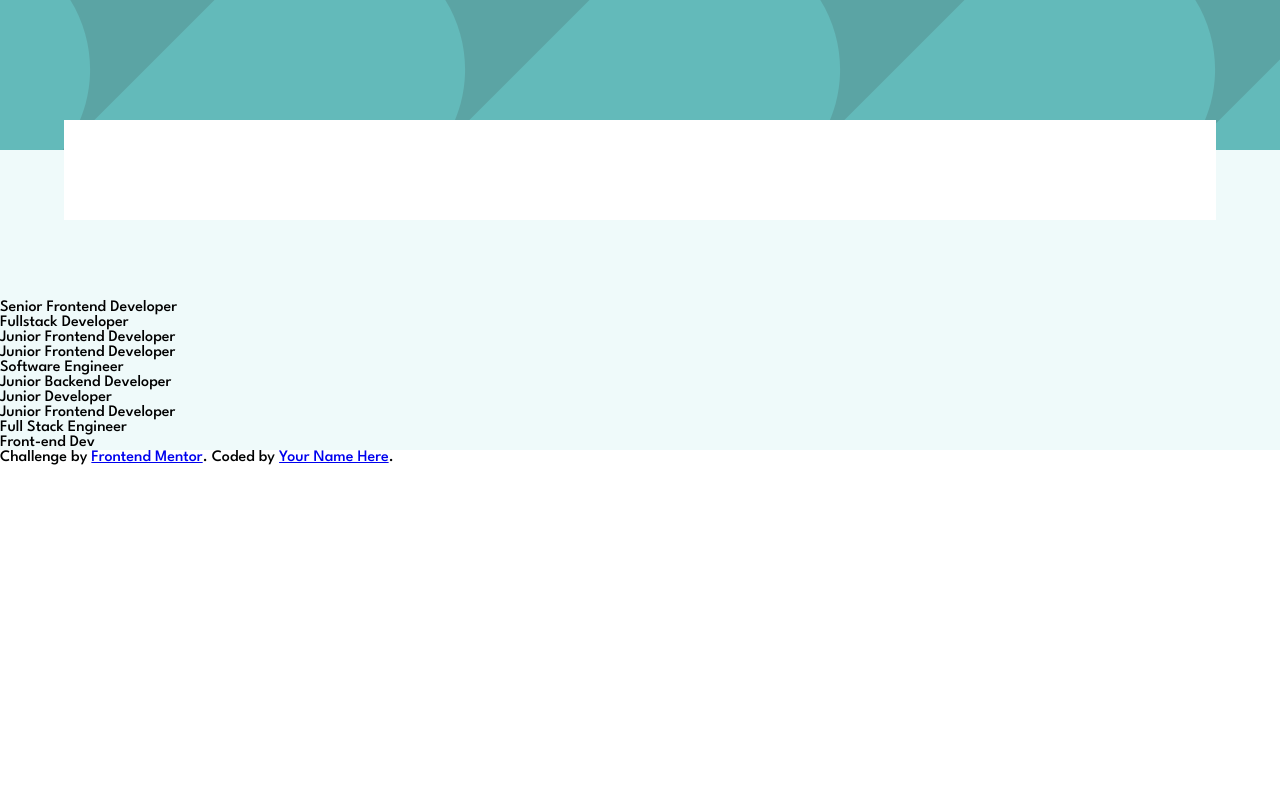
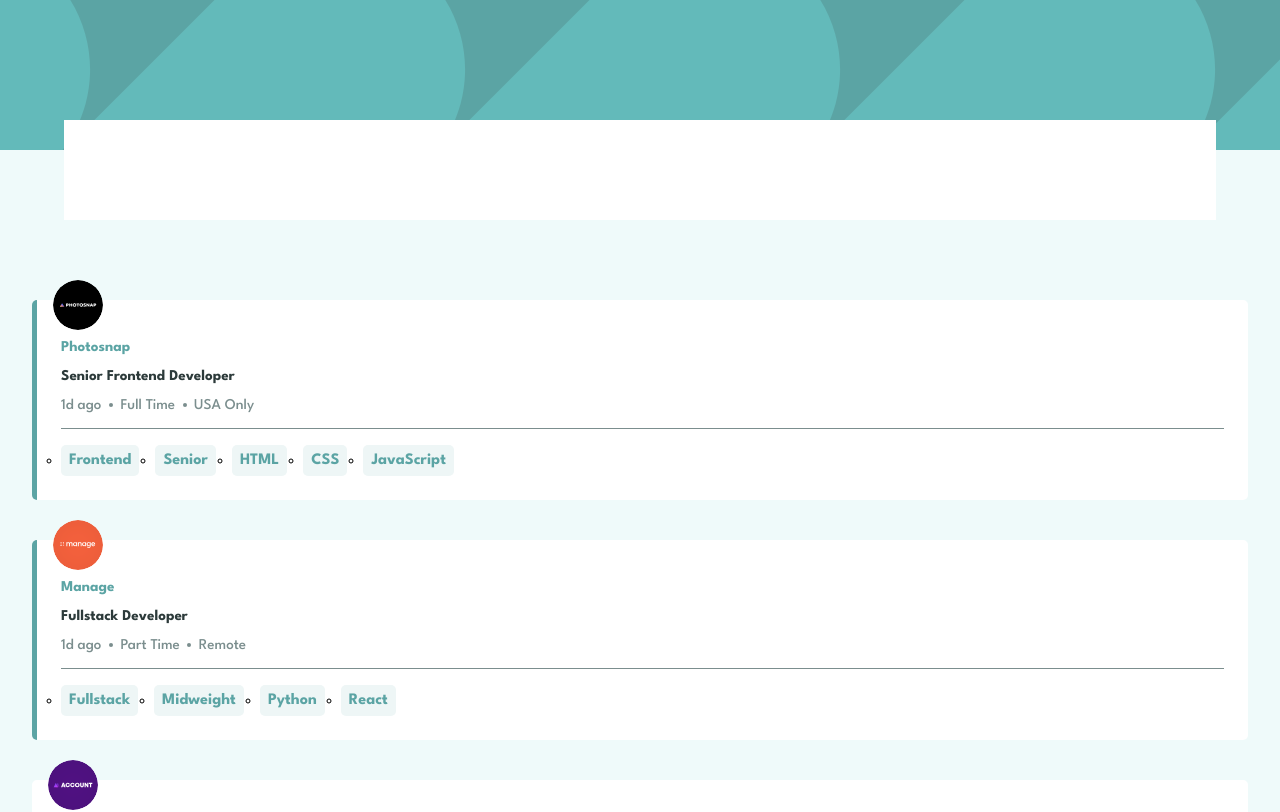
Before and after one commit to joao-lucas-dias/fm-job-listing-filter, a React (Vite) app: page / in a window 1280 px wide. Shown: the top 812 px of the page. Built offline with nearby package versions, Linux system fonts and the light colour scheme.

Commit message:
Add job item styles

```diff
--- a/src/App.module.css
+++ b/src/App.module.css
@@ -7,6 +7,7 @@
 .main {
   position: relative;
   padding-top: 150px;
+  padding-inline: 2em;
   background-color: var(--color-neutral-lighter);
 }
 
--- /dev/null
+++ b/src/components/JobItem/JobItem.module.css
@@ -0,0 +1,66 @@
+.container {
+	position: relative;
+	display: grid;
+	grid-row-gap: 1em;
+
+	padding: 2.5em 1.5em 1.5em 1.5em;
+
+	border-radius: 5px;
+	background-color: white;
+}
+
+.featured {
+	border-left: 5px solid var(--color-primary);
+}
+
+.logo {
+	width: 50px;
+	height: 50px;
+	border-radius: 50%;
+	position: absolute;
+	top: -10%;
+	left: 1em;
+}
+
+.info {
+	display: grid;
+	grid-row-gap: 1em;
+	font-size: 15px;
+}
+
+.company {
+	font-weight: var(--font-weight-bold);
+	color: var(--color-primary);
+}
+
+.position {
+  font-weight: var(--font-weight-bold);
+  color: var(--color-neutral-darker);
+}
+
+.details {
+  display: flex;
+  gap: .5em;
+  align-items: center;
+
+  color: var(--color-neutral-dark);
+}
+
+.dot {
+  content: "";
+  display: inline-block;
+  width: 4px;
+  height: 4px;
+  background-color: var(--color-neutral-dark);
+  border-radius: 50%;
+}
+
+.line {
+  border-top: 1px solid var(--color-neutral-dark);
+}
+
+.tag_list {
+  display: flex;
+  gap: 1em;
+  flex-wrap: wrap;
+}
--- a/src/components/JobItem/JobItem.tsx
+++ b/src/components/JobItem/JobItem.tsx
@@ -1,11 +1,49 @@
 import Job from "../../models/job";
 
+import classes from "./JobItem.module.css";
+import Tag from "./Tag/Tag";
+
 const JobItem: React.FC<{ jobData: Job }> = (props) => {
-  return (
-    <li>
-      <p>{props.jobData.position}</p>
-    </li>
-  )
+	const generateImageName = () => {
+		return props.jobData.company.replace(/\s+/g, "-").toLowerCase();
+	};
+
+	let tagList: string[] = [];
+	tagList.push(props.jobData.role);
+	tagList.push(props.jobData.level);
+	props.jobData.languages.map((language) => tagList.push(language));
+	props.jobData.tools.map((tool) => tagList.push(tool));
+
+	return (
+		<li className={`${classes.container} ${props.jobData.featured && classes.featured}`}>
+			<img
+				src={`../../../src/assets/images/${generateImageName()}.svg`}
+				alt="Company Logo"
+				className={classes.logo}
+			></img>
+			<div className={classes.info}>
+				<p className={classes.header}>
+					<span className={classes.company}>{props.jobData.company}</span>
+					{props.jobData.new && <span className={classes.tag_new}></span>}
+					{props.jobData.featured && <span className={classes.tag_featured}></span>}
+				</p>
+				<p className={classes.position}>{props.jobData.position}</p>
+				<p className={classes.details}>
+					<span>{props.jobData.postedAt}</span>
+					<span className={classes.dot}></span>
+					<span>{props.jobData.contract}</span>
+					<span className={classes.dot}></span>
+					<span>{props.jobData.location}</span>
+				</p>
+			</div>
+			<span className={classes.line}></span>
+			<ul className={classes.tag_list}>
+				{tagList.map((tag) => (
+					<Tag key={tag} label={tag} />
+				))}
+			</ul>
+		</li>
+	);
 };
 
 export default JobItem;
--- /dev/null
+++ b/src/components/JobItem/Tag/Tag.module.css
@@ -0,0 +1,9 @@
+.tag {
+  padding: .5em;
+  border: none;
+  border-radius: 5px;
+  font-size: 1rem;
+  font-weight: var(--font-weight-bold);
+  color: var(--color-primary);
+  background-color: var(--color-neutral-light);
+}
--- /dev/null
+++ b/src/components/JobItem/Tag/Tag.tsx
@@ -0,0 +1,11 @@
+import classes from "./Tag.module.css";
+
+const Tag: React.FC<{ label: string }> = (props) => {
+	return (
+		<li>
+			<button className={classes.tag}>{props.label}</button>
+		</li>
+	);
+};
+
+export default Tag;
--- /dev/null
+++ b/src/components/JobsList/JobsList.module.css
@@ -0,0 +1,4 @@
+.wrapper {
+  display: grid;
+  grid-row-gap: 2.5em;
+}
--- a/src/components/JobsList/JobsList.tsx
+++ b/src/components/JobsList/JobsList.tsx
@@ -2,9 +2,11 @@ import data from "../../../data.json";
 import Job from "../../models/job";
 import JobItem from "../JobItem/JobItem";
 
+import classes from "./JobsList.module.css";
+
 const JobsList = () => {
 	return (
-		<ul>
+		<ul className={classes.wrapper}>
 			{data.map((job: Job) => (
 				<JobItem key={job.id} jobData={job} />
 			))}
```
